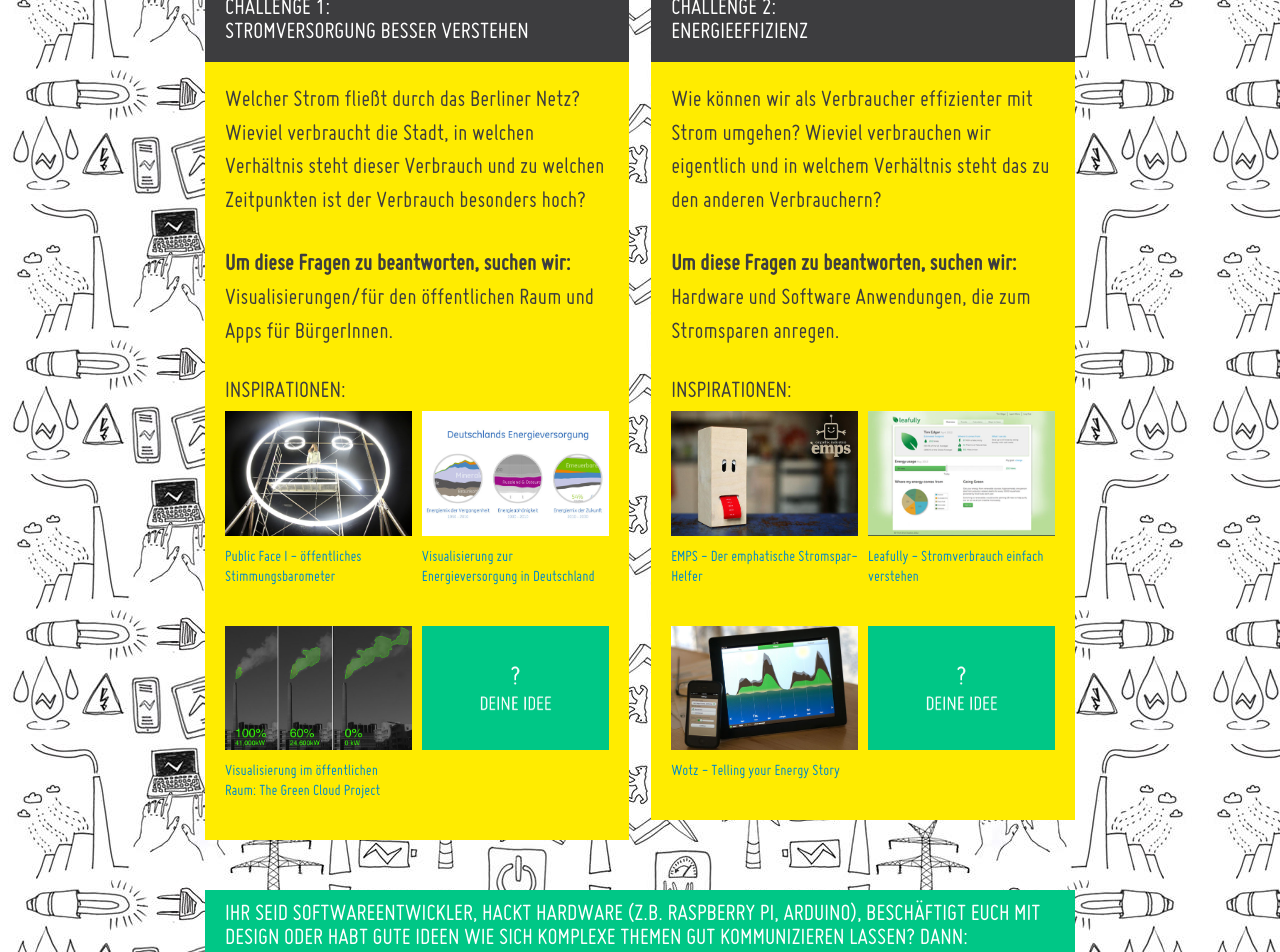
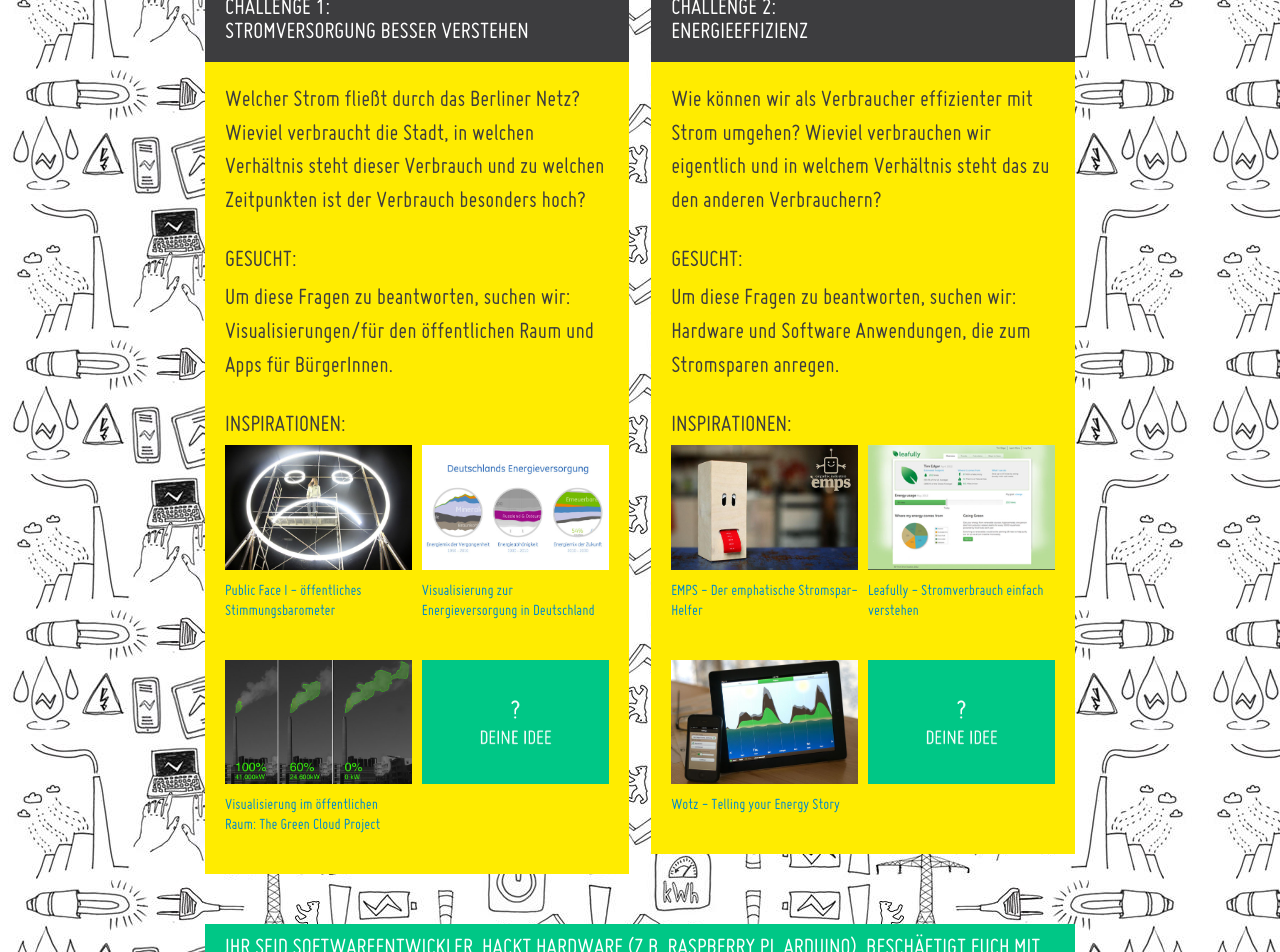
Before and after one commit to okfde/energyhack, a Jekyll site: the page built from index.html, in a window 1280 px wide. Shown: the part 876-1828 px from the top of the page. Built offline with Jekyll 4.4.1, drawn with Linux system fonts in a browser that asks for light colours; nearby versions of some CDN libraries.

Commit message:
text fix about

```diff
--- a/_includes/about.html
+++ b/_includes/about.html
@@ -7,6 +7,17 @@
     <div class="span12">
         <p>Deutschland spricht über die Energiewende, über nachhaltige Versorgung und darüber, wie wir unseren Energieverbrauch in Zukunft einschränken und Energie effizienter nutzen können.</p>
         <p>Mit dem Hackday “Energy Hacks” wollen wir einen Schritt in die Richtung dieser Zukunft gehen und uns überlegen, welche Geräte und Anwendungen uns dabei helfen könnten, effizienter mit Strom umzugehen und das abstrakte Thema Stromversorgung und die Infrastruktur Stromnetz besser verständlich und greifbar zu machen. Konkret: Wir wollen die Energiewende “hacken” und uns abseits theoretischer Diskussionen daran machen, Werkzeuge für die Zukunft zu bauen. <a id="readmore" href="#" title="">Weiterlesen</a></p>
-        <p id="more" class="js-hidden">In Ländern wie den USA und <a href="http://fi.okfn.org/energy-hackathon-2013/" target="_blank">Finnland</a> hat man sich diesen Themen und Fragestellungen auf <a href="http://fi.okfn.org/energy-hackathon-2013/" target="_blank">Hackdays</a> und in <a href="http://appsforenergy.challenge.gov/" target="_blank">App-Wettbewerben</a> bereits angenommen und spannende Anwendungen und Tools für Verbraucher entwickelt. Auch in Deutschland ist es an der Zeit, sich auf kreative Weise mit dem Thema Stromversorgung und Verbrauch auseinanderzusetzen! Darum will “Energy Hacks” in Berlin Entwickler, Designer und Experten versammeln, um gemeinsam Anwendungen und Werkzeuge für die Energie der Zukunft zu entwickeln.</p>
+        <div id="more" class="js-hidden"><p>In Ländern wie den USA und <a href="http://fi.okfn.org/energy-hackathon-2013/" target="_blank">Finnland</a> hat man sich diesen Themen und Fragestellungen auf <a href="http://fi.okfn.org/energy-hackathon-2013/" target="_blank">Hackdays</a> und in <a href="http://appsforenergy.challenge.gov/" target="_blank">App-Wettbewerben</a> bereits angenommen und spannende Anwendungen und Tools für Verbraucher entwickelt. Auch in Deutschland ist es an der Zeit, sich auf kreative Weise mit dem Thema Stromversorgung und Verbrauch auseinanderzusetzen! Darum will “Energy Hacks” in Berlin Entwickler, Designer und Experten versammeln, um gemeinsam Anwendungen und Werkzeuge für die Energie der Zukunft zu entwickeln."Folgende Daten werden euch auf dem Hack day zur Verfügung stehen:</p>
+<ul class="bulletlist">
+<li>Aktuelle Daten zur Last und Erzeugung in Berlin (15-Mintenwerte je Bezirk)</li>
+<li>Historische Lastgangdaten</li>
+<li>Durchschnittliche Verbrauchsdaten  (Standardlastprofile)</li>
+<li>Statistische Daten zu Bevölkerungszahl, Haushalten, Gewerben etc.</li>
+<li>Daten aus anderen europäischen Städten (z.B.  Hamburg und Helsinki)</li>
+<li>zur Verfügung stehen elektronische Zähler zum "Selbstablesen"</li>
+<li>weitere Datensätze folgen ... </li>
+</ul>
+<p>Für Anregungen und Ideen zu weitere Datensätze meldet euch bitte hier: julia.kloiber[at]okfn.org</p>
+</div>
     </div>
 </div>
--- a/_includes/challenges.html
+++ b/_includes/challenges.html
@@ -2,9 +2,10 @@
     <div class="span6 color3">
         <div class="heading color1">Challenge 1:<br /> Stromversorgung besser verstehen</div>
         <p>Welcher Strom fließt durch das Berliner Netz? Wieviel verbraucht die Stadt, in welchen Verhältnis steht dieser Verbrauch und zu welchen Zeitpunkten ist der Verbrauch besonders hoch?</p>
-        <p><b>Um diese Fragen zu beantworten, suchen wir:</b>
+        <h4>Gesucht:</h4>
+        <p>Um diese Fragen zu beantworten, suchen wir:
         Visualisierungen/für den öffentlichen Raum und
-        Apps für BürgerInnen.
+        Apps für BürgerInnen.</p>
         <h4>Inspirationen:</h4>
         <ul class="thumbnails">
             <li class="span6">
@@ -44,7 +45,8 @@
     <div class="span6 color3">
         <div class="heading color1">Challenge 2: <br />Energieeffizienz</div>
         <p>Wie können wir als Verbraucher effizienter mit Strom umgehen? Wieviel verbrauchen wir eigentlich und in welchem Verhältnis steht das zu den anderen Verbrauchern?</p>
-        <p><b>Um diese Fragen zu beantworten, suchen wir:</b>
+        <h4>Gesucht:</h4>
+        <p>Um diese Fragen zu beantworten, suchen wir:
         Hardware und Software Anwendungen, die zum Stromsparen anregen.</p>
         <h4>Inspirationen:</h4>
         <ul class="thumbnails">
--- a/css/main.css
+++ b/css/main.css
@@ -231,6 +231,16 @@ margin-bottom: 0 !important;
 
 }
 
+.bulletlist {
+list-style-type: square;
+font-size: 1.5em;
+padding: 0 20px;
+}
+
+.bulletlist li {
+padding: 10px 0;
+
+}
 
 #challenges .heading {
     display: block;
```
